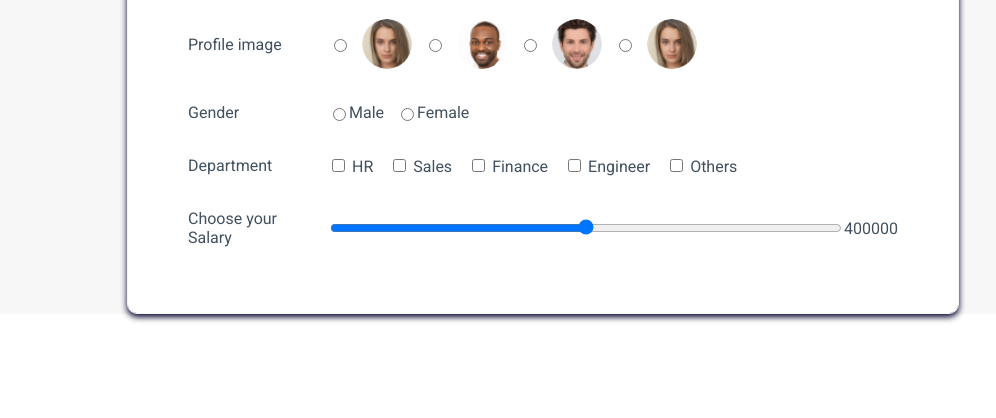
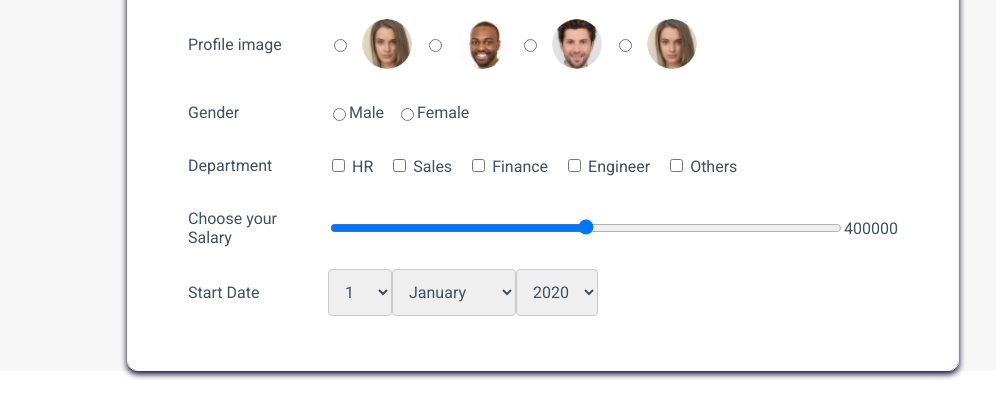
Before and after one commit to ankushmb123/Employee_Payroll_App, a plain HTML site: page Index.html in a window 1280 px wide. Shown: the part 190-608 px from the top of the page, without its empty margins (97-1093 px from the left). Drawn offline with Linux system fonts and the light colour scheme; files that its build step writes are made by us from their sources; files whose address does not match are found by name.

Commit message:
[Ankush] Add: code for start date using select tag and css for select tag

```diff
--- a/Index.html
+++ b/Index.html
@@ -80,7 +80,64 @@
             value="400000">
         <output class="salary-output text" for="salary">400000</output>
     </div>
-     </form>
+    <div class="row-content">
+        <label class="label text" for="startDate">Start Date</label>
+        <select id="day" name="Day">
+            <option value="1">1</option>
+            <option value="2">2</option>
+            <option value="3">3</option>
+            <option value="4">4</option>
+            <option value="5">5</option>
+            <option value="6">6</option>
+            <option value="7">7</option>
+            <option value="8">8</option>
+            <option value="9">9</option>
+            <option value="10">10</option>
+            <option value="11">11</option>
+            <option value="12">12</option>
+            <option value="13">13</option>
+            <option value="14">14</option>
+            <option value="15">15</option>
+            <option value="16">16</option>
+            <option value="17">17</option>
+            <option value="18">18</option>
+            <option value="19">19</option>
+            <option value="20">20</option>
+            <option value="21">21</option>
+            <option value="22">22</option>
+            <option value="23">23</option>
+            <option value="24">24</option>
+            <option value="25">25</option>
+            <option value="26">26</option>
+            <option value="27">27</option>
+            <option value="28">28</option>
+            <option value="29">29</option>
+            <option value="30">30</option>
+            <option value="31">31</option>
+        </select>
+        <select id="month" name="Month">
+            <option value="Jan">January</option>
+            <option value="Feb">Febuary</option>
+            <option value="March">March</option>
+            <option value="April">April</option>
+            <option value="May">May</option>
+            <option value="June">June</option>
+            <option value="July">July</option>
+            <option value="Aug">August</option>
+            <option value="Sept">September</option>
+            <option value="Oct">October</option>
+            <option value="Nov">November</option>
+            <option value="Dec">December</option>
+        </select>
+        <select id="year" name="Year">
+            <option value="2020">2020</option>
+            <option value="2019">2019</option>
+            <option value="2018">2018</option>
+            <option value="2017">2017</option>
+            <option value="2016">2016</option>
+     </select>
     </div>
+   </form>
+</div>
 </body>
 </html>
--- a/Style.css
+++ b/Style.css
@@ -1,4 +1,3 @@
-
 body
 {
     margin: 0;
@@ -101,7 +100,7 @@ label {
     border: none;
     border-bottom: 2px solid black;
 }
-input:focus {
+input:focus , textarea:focus{
     background-color:bisque;
   }
 /* uc3 */
@@ -126,3 +125,44 @@ input:focus {
     border-radius: 50%;
     margin-left: 12px;
 }
+/* UC5 */
+select {
+    padding: 12px;
+    border: 1px solid #ccc;
+    border-radius: 4px;
+    font: normal normal normal 16px Roboto;
+    color: #42515f;
+  }
+
+    /* UC6 */
+.buttonParent {
+    display: flex;
+    margin-bottom: 10px;
+    justify-content: space-between;
+    margin-top: 20px;
+  }
+
+  .button {
+    border-radius: 4px;
+    background-color: #f4511e;
+    border: none;
+    color: #FFFFFF;
+    text-align: center;
+    font-size: 18px;
+    padding: 15px;
+    cursor: pointer;
+    margin: 5px;
+  }
+
+
+  .submitButton {
+    border: none;
+    background-color:brown;
+    margin-right: 30px;
+  }
+
+  .cancelButton {
+   /* margin-left: 140px; */
+    text-decoration: none;
+    text-align: center;
+  }
```
